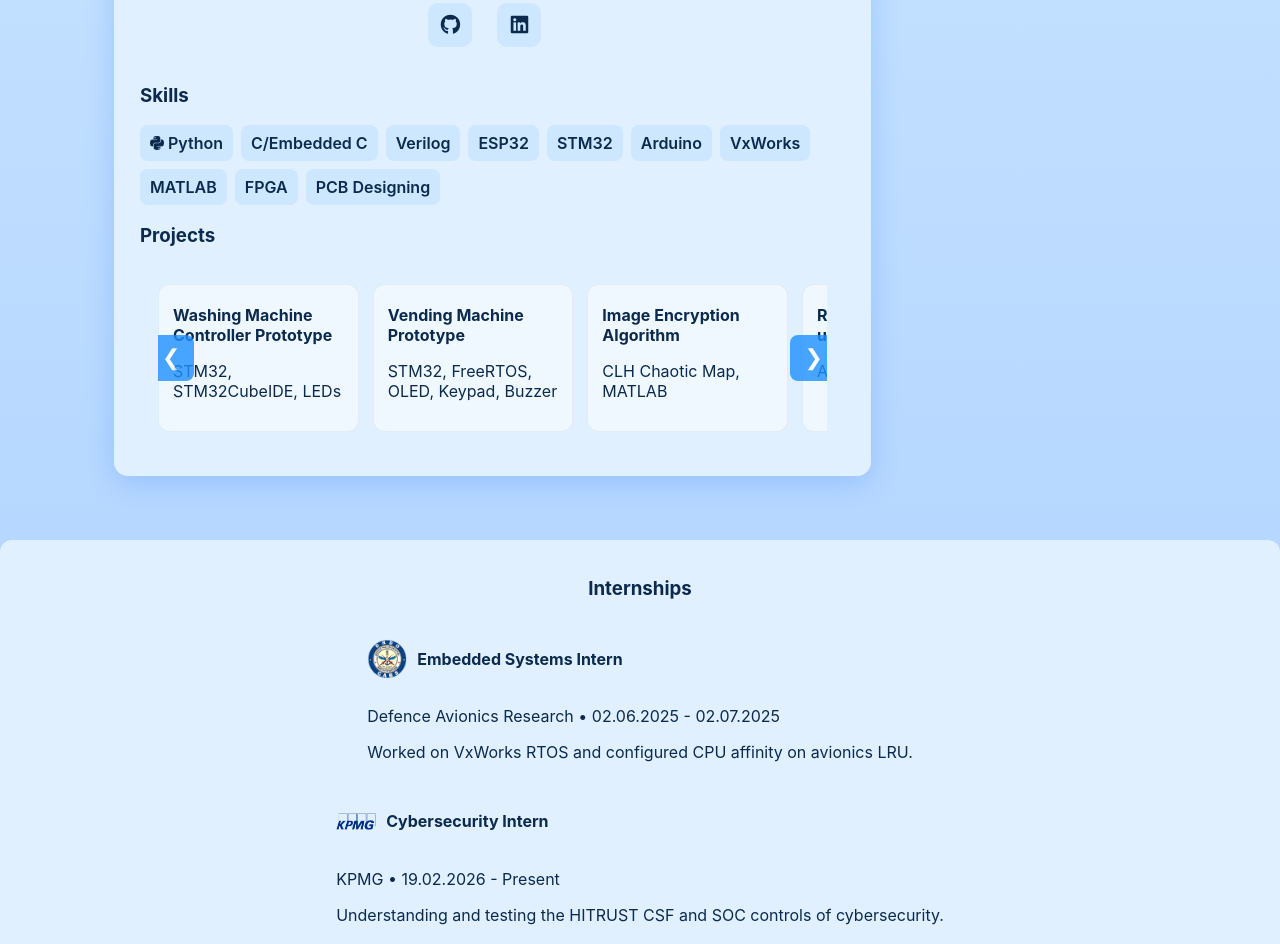
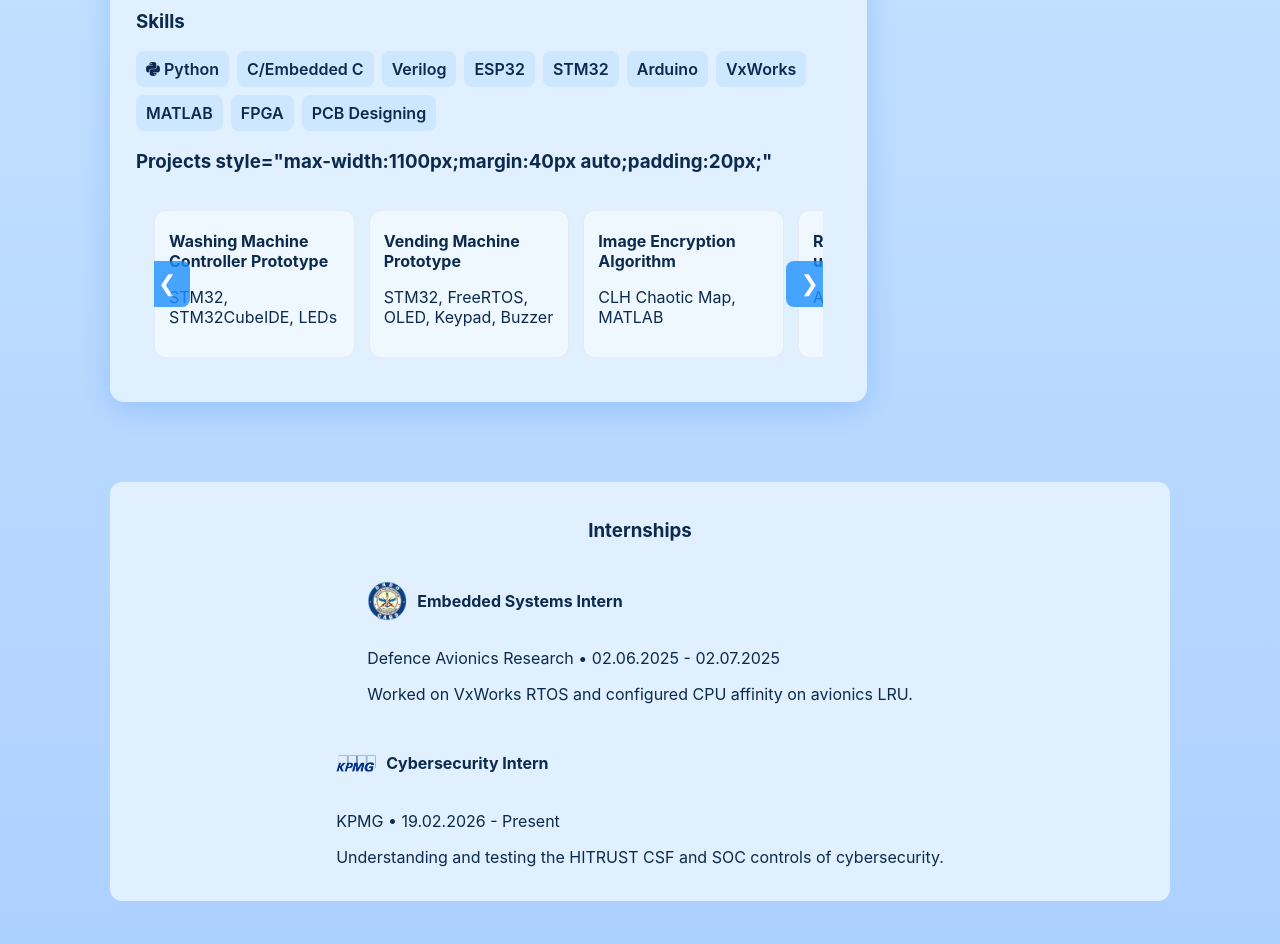
Before and after one commit to Tehjo4/Portfolio, a plain HTML site: page index.html in a window 1280 px wide. Shown: the part 529-1473 px from the top of the page. Drawn offline with Linux system fonts and the light colour scheme.

Commit message:
Update index.html

```diff
--- a/index.html
+++ b/index.html
@@ -289,7 +289,7 @@ section {
 </header>
 
 <main>
-  <section class="hero">
+  <section class="hero" style="max-width:1100px;margin:40px auto;padding:20px;">
     <div class="intro" id="about">
       <h1 class="name">M Tehjo Nithya Shree</h1>
 
@@ -323,7 +323,7 @@ section {
         <div class="chip">PCB Designing</div>
       </div>
 
-      <h3 id="projects">Projects</h3>
+      <h3 id="projects">Projects style="max-width:1100px;margin:40px auto;padding:20px;"</h3>
 <div class="card">
 <div class="project-carousel-container">
   <button class="carousel-arrow carousel-left" onclick="moveCarousel(-1)">❮</button>
@@ -361,7 +361,7 @@ section {
 </div>
 
   </section>
-    <section id="internships">
+    <section id="internships" style="max-width:1100px;margin:40px auto;padding:20px;">
     <div class="card">
   <h3 style="margin-bottom:16px;color:#0b2a4d;">Internships</h3>
 
```
